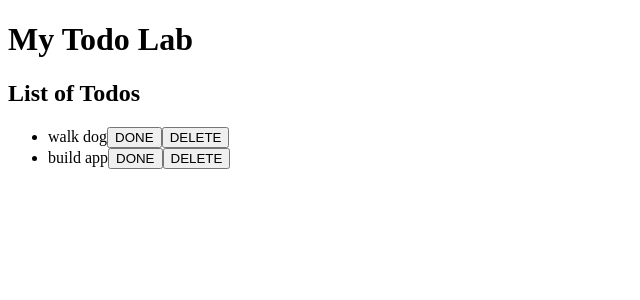
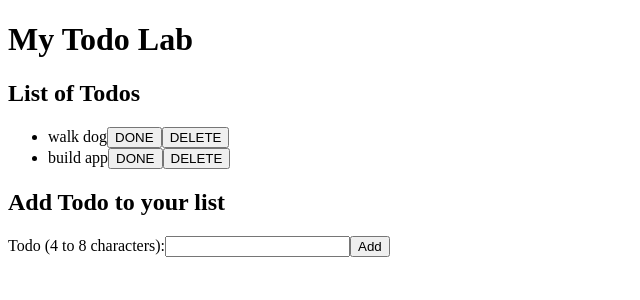
Before and after one commit to GregatGit/todos-lab, a React (Create React App) app: page / in a window 1280 px wide. Shown: the top 300 px of the page, without its empty margins (0-640 px from the left). Built offline with nearby package versions, Linux system fonts and the light colour scheme.

Commit message:
set up form for adding todo

```diff
--- /dev/null
+++ b/src/components/CreateTodo.js
@@ -0,0 +1,29 @@
+import React, { useState } from 'react'
+
+const CreateTodo = () => {
+  const [todo, setTodo] = useState('')
+
+  const handleSubmit = e => {
+    e.preventDefault()
+    console.log('hi')
+  }
+
+  const handleChange = e => {
+    setTodo(e.target.value)
+  }
+
+  return (
+    <div>
+      <h2>Add Todo to your list</h2>
+      <form onSubmit={handleSubmit}>
+      <label forhtml="name">Todo (4 to 8 characters):</label>
+
+      <input onChange={handleChange} type="text" id="todo" name="todo" required
+             minLength="3" maxLength="20" size="20" value={todo} />
+             <button>Add</button>
+      </form>
+    </div>
+  )
+}
+
+export default CreateTodo
--- a/src/components/MainList.js
+++ b/src/components/MainList.js
@@ -1,6 +1,7 @@
 import React from 'react'
 import { connect } from 'react-redux'
 import { todoDone, todoDelete } from '../actions'
+import CreateTodo from './CreateTodo'
 
 const MainList = ({ todos, todoDone, todoDelete }) => {
 
@@ -28,6 +29,7 @@ const MainList = ({ todos, todoDone, todoDelete }) => {
     <div>
       <h2>List of Todos</h2>
       <ul>{showTodos(todos)}</ul>
+      <CreateTodo />
     </div>
   )
 }
```
